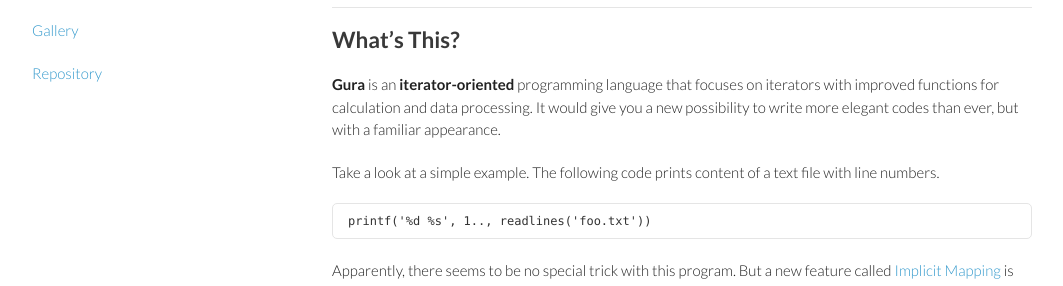
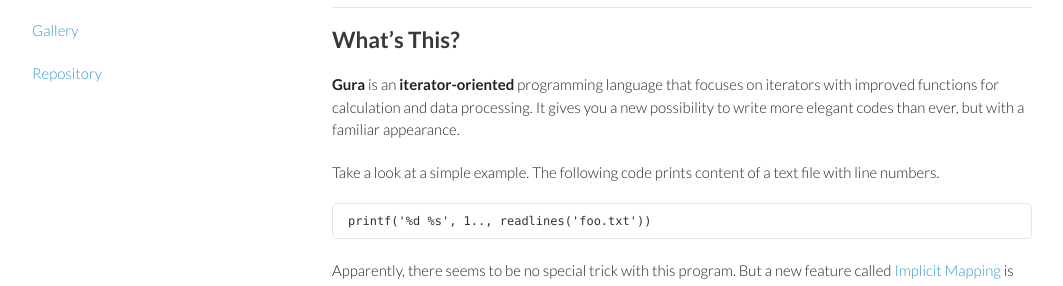
Before and after one commit to rudidude86/gura-lang.github.io, a Jekyll site: the page built from index.md, in a window 1280 px wide. Shown: the part 195-481 px from the top of the page, without its empty margins (108-1171 px from the left). Built offline with Jekyll 4.4.1, drawn with Linux system fonts in a browser that asks for light colours; Markdown is read by kramdown in place of the engine named in the settings.

Commit message:
updated document

```diff
--- a/index.md
+++ b/index.md
@@ -18,7 +18,7 @@ What's This?
 
 **Gura** is an **iterator-oriented** programming language
 that focuses on iterators with improved functions for calculation and data processing.
-It would give you a new possibility to write more elegant codes than ever,
+It gives you a new possibility to write more elegant codes than ever,
 but with a familiar appearance.
 
 Take a look at a simple example.
```
